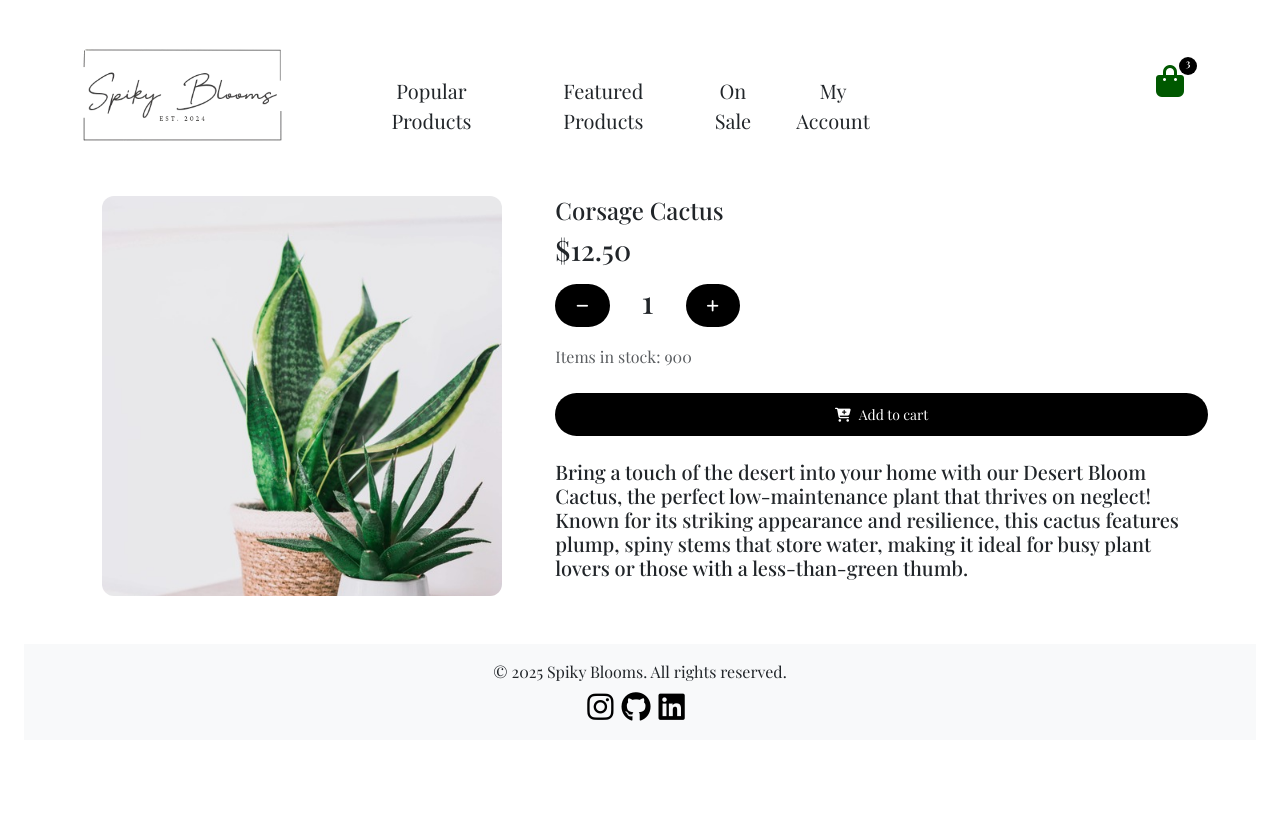
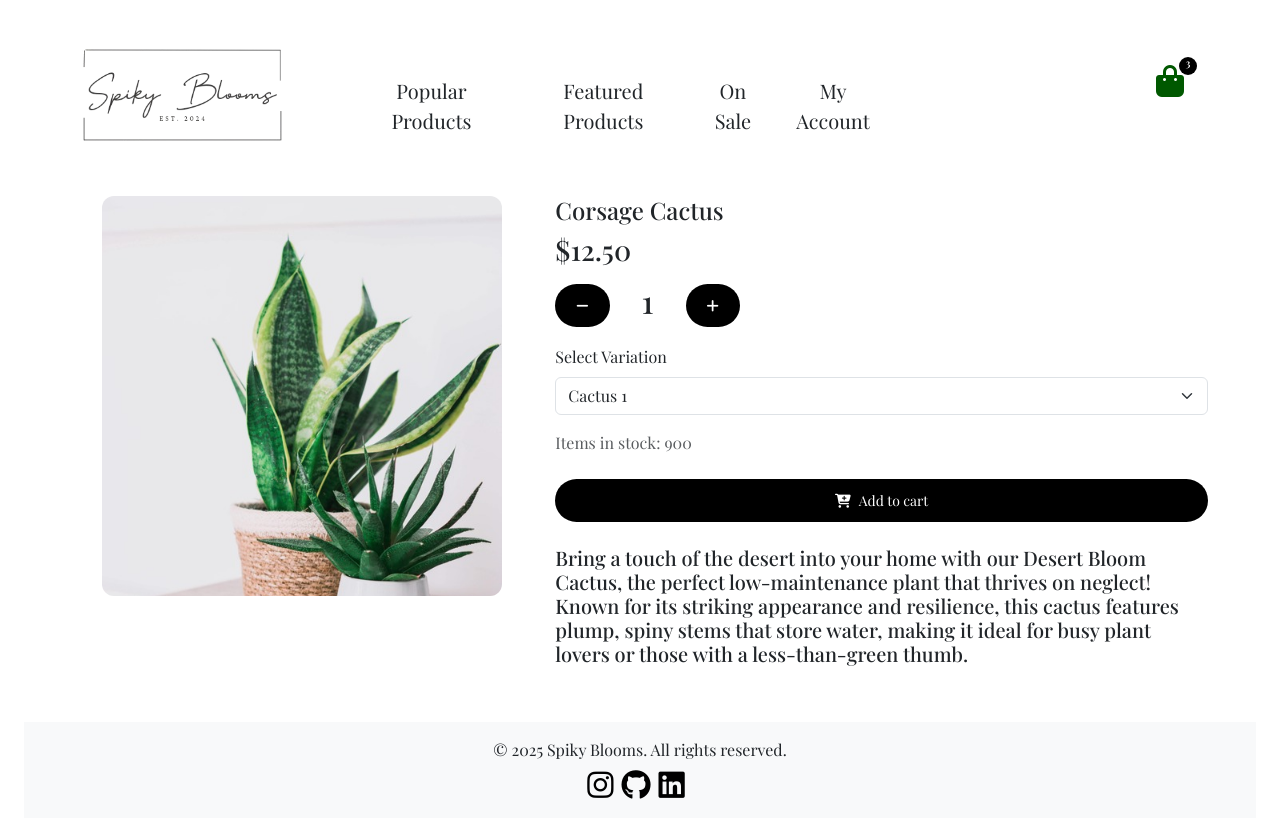
Before and after one commit to keatonmurray/headless-cms, a React (Vite) app in the folder client/: page /product/1 in a window 1280 px wide. Before the commit the page ends 800 px from the top, so only its background shows below. Built offline with nearby package versions, Linux system fonts and the light colour scheme; a web font is replaced by a local one.

Commit message:
Added product variation select options

```diff
--- a/client/src/pages/SingleProduct.jsx
+++ b/client/src/pages/SingleProduct.jsx
@@ -5,7 +5,7 @@ const SingleProduct = () => {
   return (
     <div className="mt-5 single-product px-md-5 px-3">
       <div className="row justify-content-center">
-         <div className="col-12 col-md-5 d-flex flex-column align-items-center">
+         <div className="col-12 col-md-5 d-flex flex-column align-items-center pb-2">
             <div className="single-product-image-wrapper">
               <Img src={productImg} className="single-product-image" alt="Product Image" />
             </div>
@@ -24,6 +24,15 @@ const SingleProduct = () => {
                         <i className="fas fa-plus"></i>
                     </button>
                   </div>
+                  <div className="mt-3 variation">
+                    <label className="form-label">Select Variation</label>
+                    <select className="form-select">
+                      <option value="Cactus 1">Cactus 1</option>
+                      <option value="Cactus 2">Cactus 2</option>
+                      <option value="Cactus 3">Cactus 3</option>
+                      <option value="Cactus 4">Cactus 4</option>
+                    </select>
+                  </div>
                   <p className="text-muted my-3 text-md-start text-center">Items in stock: 900</p>
                   <div className="w-100 mt-4">
                     <button className="btn btn-sm btn-custom-primary w-100">
```
